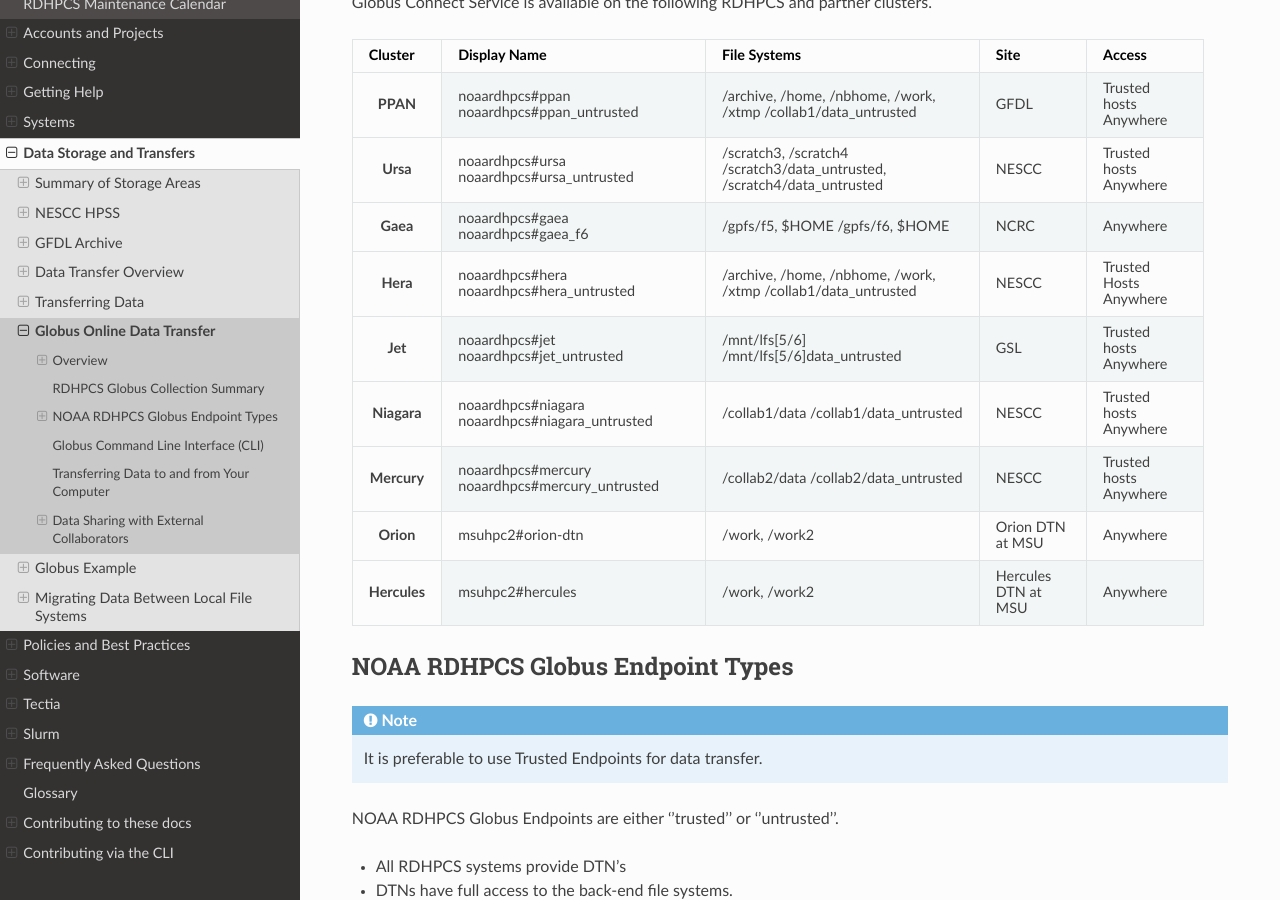
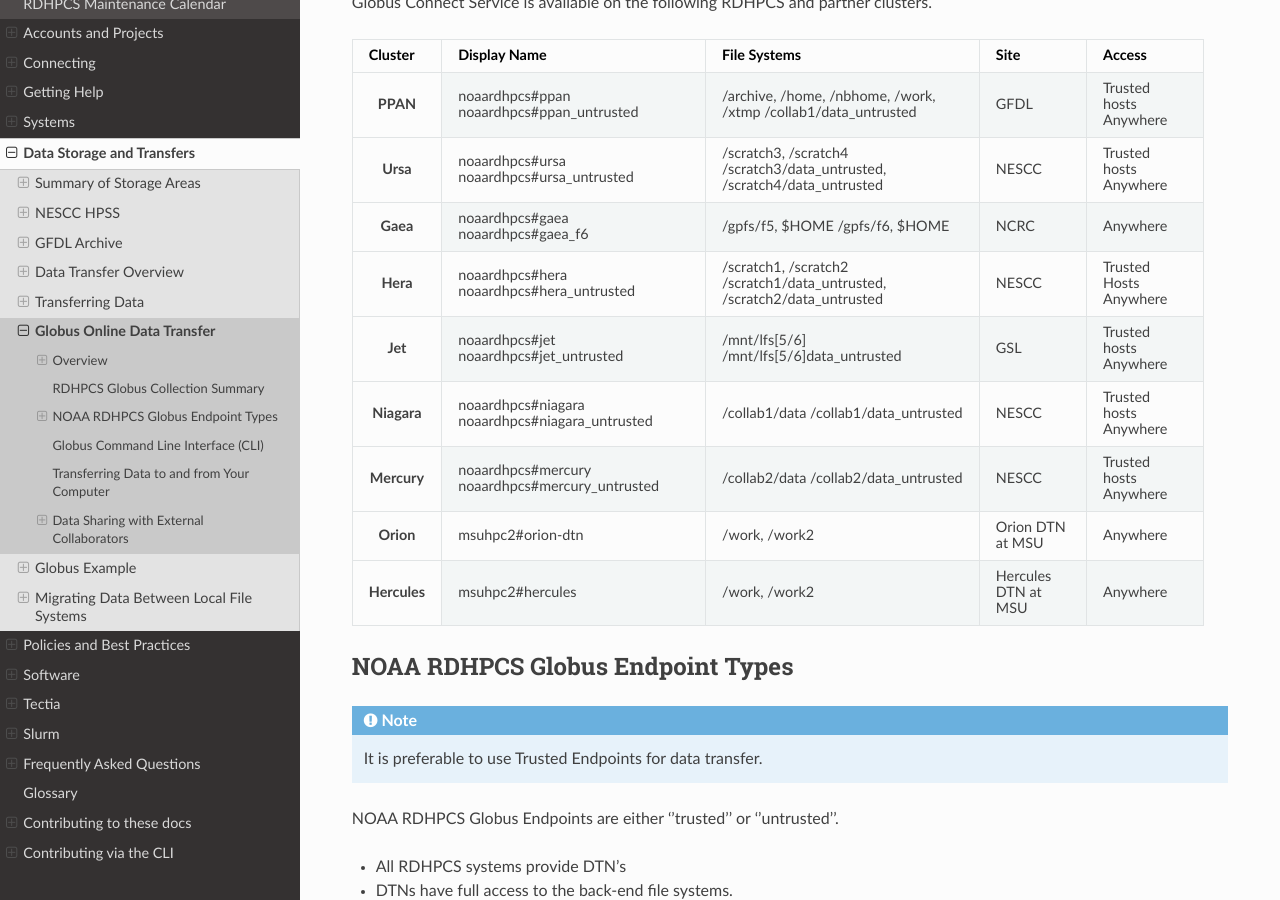
Before and after one commit to NOAA-RDHPCS/noaa-rdhpcs.github.io, a Sphinx documentation site: the page built from source/data/globus_online_data_transfer.rst, in a window 1280 px wide and 900 px high, scrolled down 1027 px. Built offline with Sphinx 7.4.7 and the Read the Docs theme 3.1.0, drawn with Linux system fonts in a browser that asks for light colours; pages that are not in the unit, such as notebooks, are missing from menus.

Commit message:
Hera path correction for Globus table
Corrected path under Hera for file systems.

```diff
--- a/source/data/globus_online_data_transfer.rst
+++ b/source/data/globus_online_data_transfer.rst
@@ -95,8 +95,8 @@ partner clusters.
    * - Hera
      - noaardhpcs#hera
        noaardhpcs#hera_untrusted
-     - /archive, /home, /nbhome, /work, /xtmp
-       /collab1/data_untrusted
+     - /scratch1, /scratch2
+       /scratch1/data_untrusted, /scratch2/data_untrusted
      - NESCC
      - Trusted Hosts
        Anywhere
```
